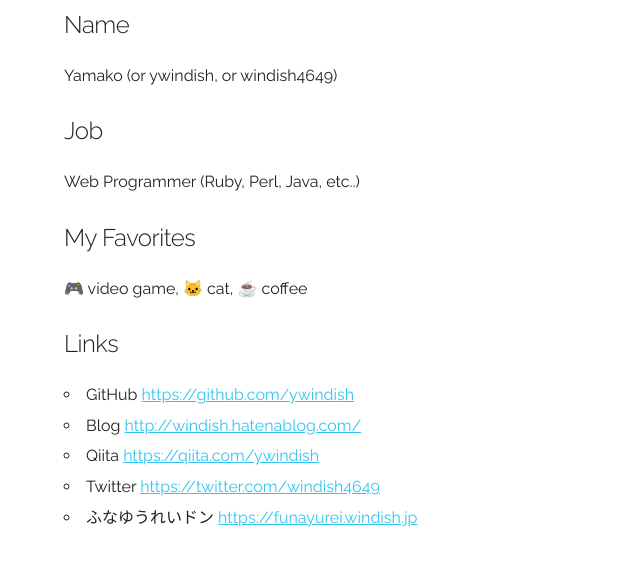
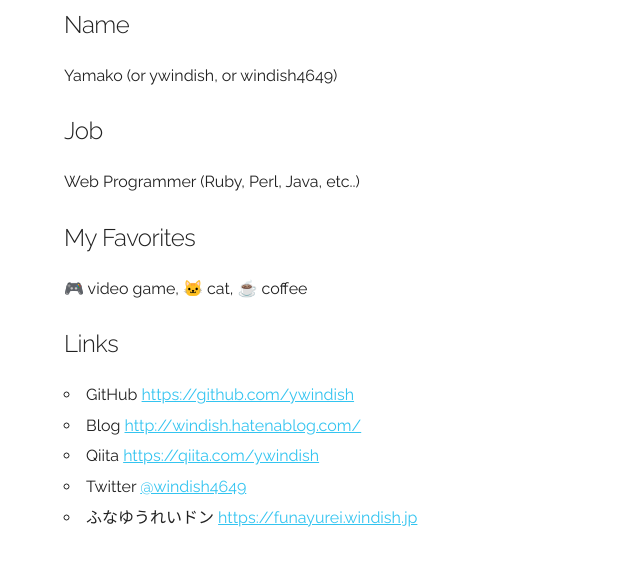
Before and after one commit to ywindish/ywindish.github.io, a plain HTML site: page index.html in a window 1280 px wide. Shown: the part 157-722 px from the top of the page, without its empty margins (0-640 px from the left). Drawn offline with Linux system fonts and the light colour scheme.

Commit message:
twitter っぽい表記に

```diff
--- a/index.html
+++ b/index.html
@@ -30,7 +30,7 @@
 					<li>GitHub <a href="https://github.com/ywindish">https://github.com/ywindish</a></li>
 					<li>Blog <a href="http://windish.hatenablog.com/">http://windish.hatenablog.com/</a></li></li>
 					<li>Qiita <a href="https://qiita.com/ywindish">https://qiita.com/ywindish</a></li>
-					<li>Twitter <a href="https://twitter.com/windish4649">https://twitter.com/windish4649</a></li>
+					<li>Twitter <a href="https://twitter.com/windish4649">@windish4649</a></li>
 					<li>ふなゆうれいドン <a href="https://funayurei.windish.jp">https://funayurei.windish.jp</a>
 				</ul>
       </div>
```
